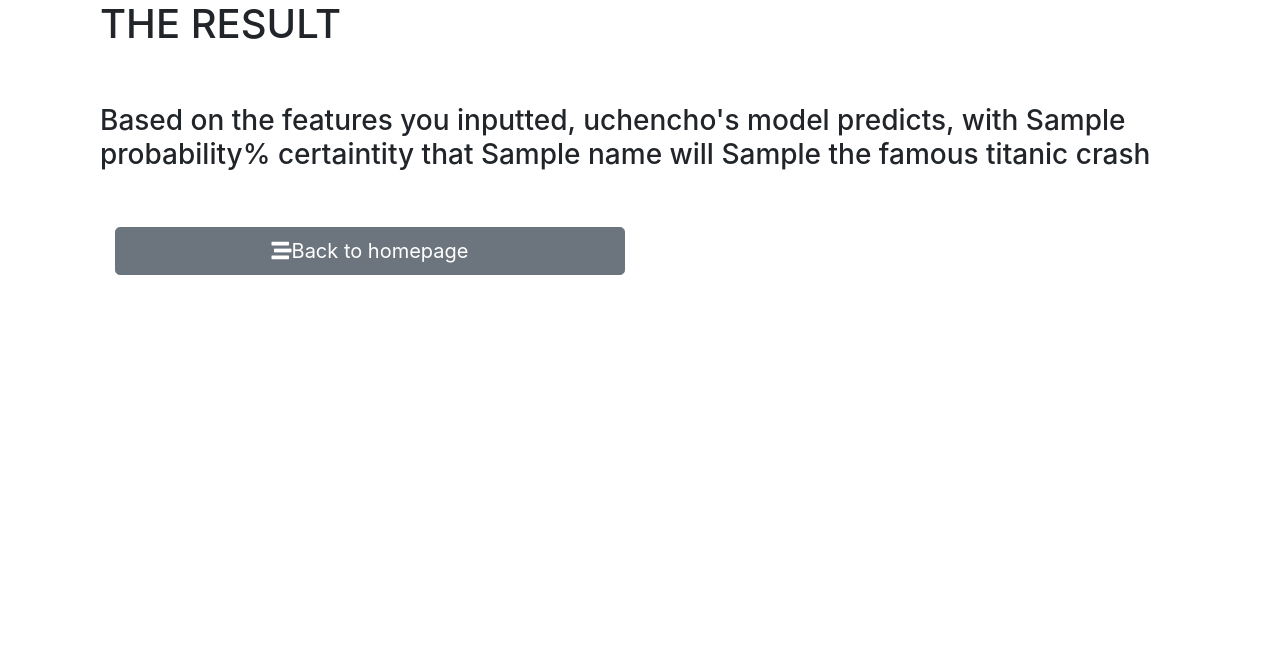
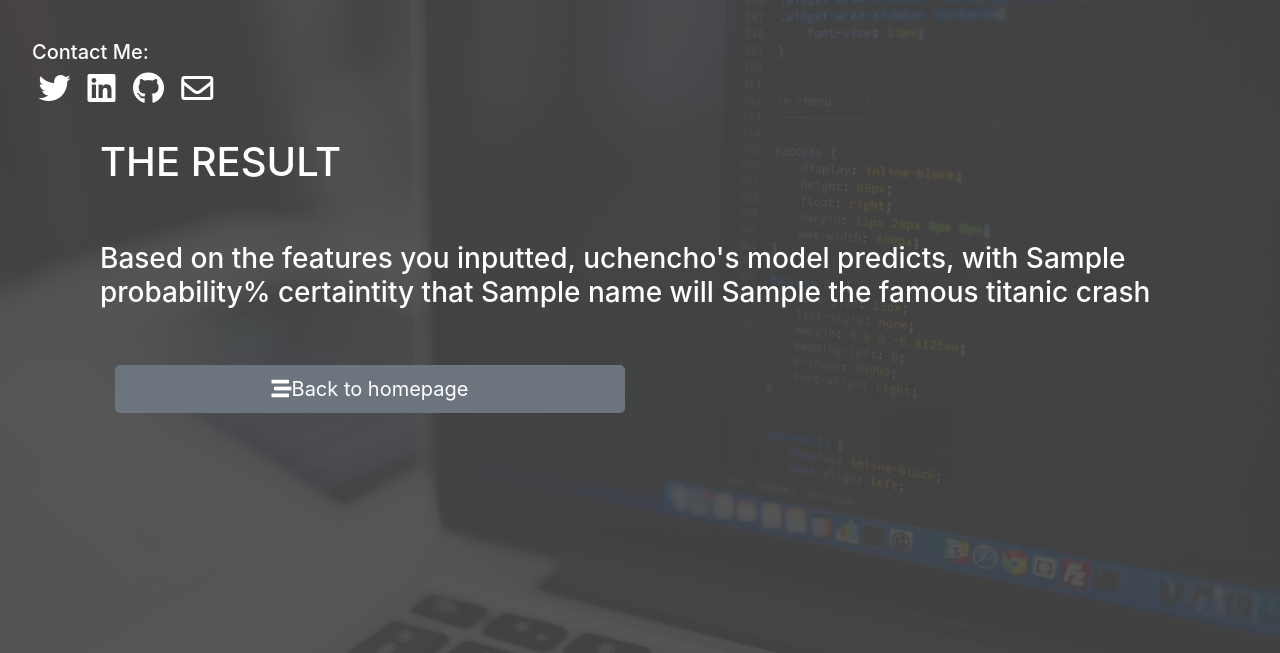
Before and after one commit to Uchencho/Azure-Ml-Titanic, a Django app: template azure/templates/azure/result.html in a window 1280 px wide. Shown: the top 653 px of the page. Run offline with Django 3.2, Linux system fonts and the light colour scheme; the template is opened without the code that fills it: most values are stand-ins (such as "Sample title", 1, 10 or a date in 2020); some libraries are stand-ins or nearby versions.

Commit message:
worked on styling for home and result page

```diff
--- a/azure/templates/azure/result.html
+++ b/azure/templates/azure/result.html
@@ -7,19 +7,36 @@
     <meta name="viewport" content="width=device-width, initial-scale=1.0">
     <title>result</title>
     <link rel="stylesheet" href="https://stackpath.bootstrapcdn.com/bootstrap/4.4.1/css/bootstrap.min.css" integrity="sha384-Vkoo8x4CGsO3+Hhxv8T/Q5PaXtkKtu6ug5TOeNV6gBiFeWPGFN9MuhOf23Q9Ifjh" crossorigin="anonymous">
-    <link rel="stylesheet" href="https://cdnjs.cloudflare.com/ajax/libs/font-awesome/5.12.1/js/brands.min.js">
     <link rel="stylesheet" href="https://use.fontawesome.com/releases/v5.2.0/css/all.css" integrity="sha384-hWVjflwFxL6sNzntih27bfxkr27PmbbK/iSvJ+a4+0owXq79v+lsFkW54bOGbiDQ"
     crossorigin="anonymous">
+    <link rel="stylesheet" href="{% static 'css/main.css' %}">
 </head>
-<body>
+<body id="bg-img">
+    <div class="icons">
+        <h5 class="uche">
+            Contact Me:
+        </h5>
+        <a href="https://twitter.com/Uchencho_" target="_blank">
+        <i class="fab fa-twitter fa-2x"></i>
+        </a>
+        <a href="https://www.linkedin.com/in/alozie-uche/" target="_blank">
+        <i class="fab fa-linkedin fa-2x"></i>
+        </a>
+        <a href="https://github.com/Uchencho" target="_blank">
+        <i class="fab fa-github fa-2x"></i>
+        </a>
+        <a href="mailto:alozieuche17@gmail.com" target="_blank">
+        <i class="far fa-envelope fa-2x"></i>
+        </a>
+    </div>
     <div class="container">
-        <h1 class="col-md-12 offset-md-0 mt-10">
+        <h1 class="uche col-md-12 offset-md-0 mt-10">
             THE RESULT
         </h1>
     </div>
         <br/> <br/>
     <div class="container">
-        <div class="col-md-12 offset-md-0 mt-10">
+        <div class="uche col-md-12 offset-md-0 mt-10">
             <h3>
                 Based on the features you inputted, uchencho's model predicts, with {{ probability }}% certaintity that
                 {{ name }} will {{ the_string }} the famous titanic crash
--- a/azure/views.py
+++ b/azure/views.py
@@ -47,7 +47,7 @@ def homepage(request):
                 prob = round(float(prob), 2) * 100
                 pred_result = result['Results']['output1']['value']['Values'][1][-2]
                 if pred_result == '1':
-                    the_string = "survived"
+                    the_string = "survive"
                 else:
                     the_string = 'not survive'
                 name = obj.name
@@ -57,6 +57,7 @@ def homepage(request):
             except Exception as error:
                 print("The request failed with status code: " + str(error))
                 print(error)
+                #return
         else:
             print('form is invalid\n\n')
         form = PredictForm()
--- a/static/css/main.css
+++ b/static/css/main.css
@@ -1,15 +1,22 @@
 main {
     padding: 4rem;
     min-height: calc(100vh - 60px); }
-    main .icons {
-      margin-top: 0.1rem;
-      display: inline-block; }
-      main .icons a {
-        padding: 0.4rem; }
-        main .icons a:hover {
-          color: #eece1a;
-          transition: all 0.5s ease-out; }
 
+.uche {
+    color: #fff;
+}
+
+.icons {
+padding: 2rem;
+margin-top: 0.5rem;
+display: inline-block; }
+
+.icons a {
+    padding: 0.4rem; }
+
+.icons a:hover {
+    color: #eece1a;
+    transition: all 0.5s ease-out;}
 
 body#bg-img {
 background: url(../img/background.jpg);
@@ -17,10 +24,23 @@ background-attachment: fixed;
 background-size: cover; }
 body#bg-img:after {
     content: '';
-    position: absolute;
+    position: fixed;
     top: 0;
     right: 0;
     width: 100%;
     height: 100%;
     z-index: -1;
     background: rgba(68, 68, 68, 0.9); }
+
+.footer {
+text-align: center;
+padding: 0.1rem;
+color: #fff;
+  left: 0;
+  bottom: 0;
+  width: 100%;
+}
+
+a {
+    color: #fff;
+    text-decoration: none; }
--- a/titanic/static/css/main.css
+++ b/titanic/static/css/main.css
@@ -36,6 +36,9 @@ body#bg-img:after {
 text-align: center;
 padding: 0.1rem;
 color: #fff;
+  left: 0;
+  bottom: 0;
+  width: 100%;
 }
 
 a {
```
Also changed, not shown: azure/templates/azure/home.html (+6 -4 lines), titanic/static/js/main.js (+1 -59 lines), db.sqlite3.
